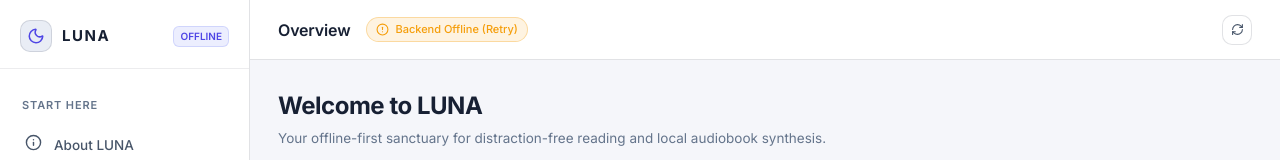
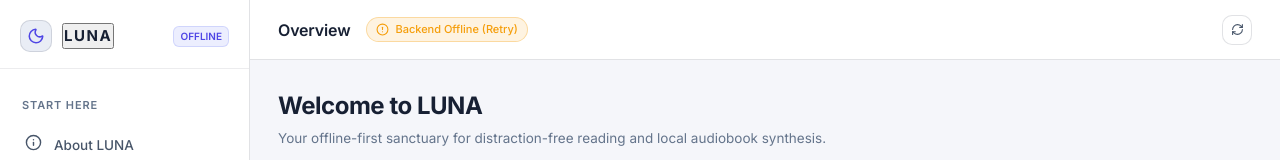
Before and after one commit to mdxsuhail/luna, a React (Vite) app in the folder frontend/: page / in a window 1280 px wide. Shown: the top 160 px of the page. Built offline with nearby package versions, Linux system fonts and the light colour scheme; no server answers.

Commit message:
feat: open profile from LUNA moon shortcut

```diff
--- a/frontend/src/components/layout/Sidebar.tsx
+++ b/frontend/src/components/layout/Sidebar.tsx
@@ -82,10 +82,24 @@ export const Sidebar: React.FC = () => {
       {/* Brand Header */}
       <div className="sidebar-header">
         <div className="sidebar-brand">
-          <div className="brand-icon-box">
+          <button
+            type="button"
+            className="brand-icon-box brand-profile-shortcut"
+            onClick={() => setActivePage('profiles')}
+            aria-label="Open my profile"
+            title="Open my profile"
+          >
             <Moon size={18} />
-          </div>
-          <span className="brand-title">LUNA</span>
+          </button>
+          <button
+            type="button"
+            className="brand-title brand-title-button"
+            onClick={() => setActivePage('dashboard')}
+            aria-label="Go to LUNA dashboard"
+            title="Go to Dashboard"
+          >
+            LUNA
+          </button>
         </div>
         <span className="brand-badge">Offline</span>
       </div>
```
